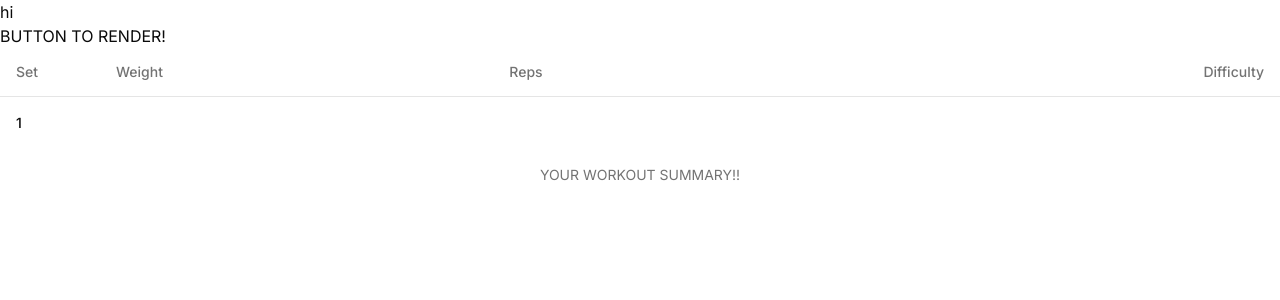
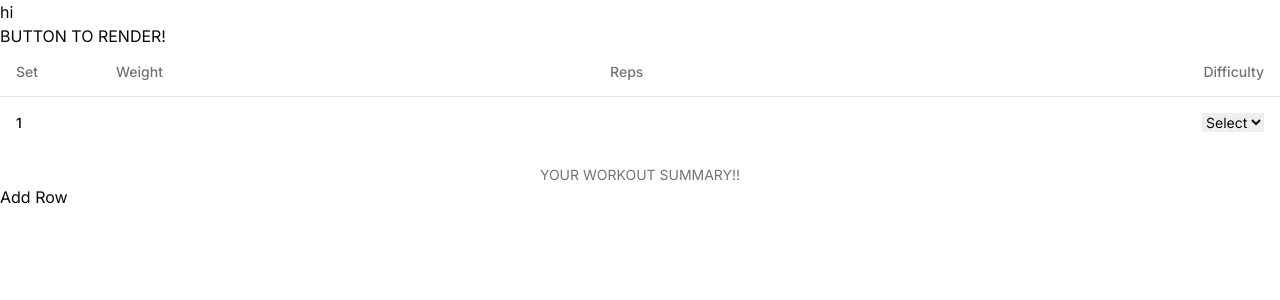
Before and after one commit to CesarAyalaCS2/LA_HACKS, a Next.js app: page / in a window 1280 px wide. Both pictures are taken after a click on the button "BUTTON TO RENDER!". Shown: the top 300 px of the page. Built offline with nearby package versions, Linux system fonts and the light colour scheme.

Commit message:
Table cells are elements and rows can be added

```diff
--- a/app/page.tsx
+++ b/app/page.tsx
@@ -1,15 +1,34 @@
 "use client";
-
 import { useState } from 'react';
 import { Table, TableBody, TableCaption, TableCell, TableHead, TableHeader, TableRow } from '@/components/ui/Table';
 
 export default function Home() {
   const [showTable, setShowTable] = useState(false);
-  const [weight, setWeight] = useState('');
-  const [reps, setReps] = useState('');
-  const [difficulty, setDifficulty] = useState('');
+  const [rows, setRows] = useState([{ weight: '', reps: '', difficulty: '' }]);
 
   const handleButtonClick = () => setShowTable(true);
+
+  const addRow = () => {
+    setRows([...rows, { weight: '', reps: '', difficulty: '' }]);
+  };
+
+  const handleWeightChange = (value, index) => {
+    const newRows = [...rows];
+    newRows[index].weight = value;
+    setRows(newRows);
+  };
+
+  const handleRepsChange = (value, index) => {
+    const newRows = [...rows];
+    newRows[index].reps = value;
+    setRows(newRows);
+  };
+
+  const handleDifficultyChange = (value, index) => {
+    const newRows = [...rows];
+    newRows[index].difficulty = value;
+    setRows(newRows);
+  };
 
   return (
     <main>
@@ -28,15 +47,28 @@ export default function Home() {
             </TableRow>
           </TableHeader>
           <TableBody>
-            <TableRow>
-              <TableCell className="font-medium">1</TableCell>
-              <TableCell><input type="text" value={weight} onChange={(e) => setWeight(e.target.value)} /></TableCell>
-              <TableCell><input type="text" value={reps} onChange={(e) => setReps(e.target.value)} /></TableCell>
-              <TableCell className="text-right"><input type="text" value={difficulty} onChange={(e) => setDifficulty(e.target.value)} /></TableCell>
-            </TableRow>
+            {rows.map((row, index) => (
+              <TableRow key={index}>
+                <TableCell className="font-medium">{index + 1}</TableCell>
+                <TableCell><input type="text" value={row.weight} onChange={(e) => handleWeightChange(e.target.value, index)} /></TableCell>
+                <TableCell><input type="text" value={row.reps} onChange={(e) => handleRepsChange(e.target.value, index)} /></TableCell>
+                <TableCell className="text-right">
+                  <select value={row.difficulty} onChange={(e) => handleDifficultyChange(e.target.value, index)}>
+                    <option value="">Select</option>
+                    <option value="1">1</option>
+                    <option value="2">2</option>
+                    <option value="3">3</option>
+                    <option value="4">4</option>
+                    <option value="5">5</option>
+                  </select>
+                </TableCell>
+              </TableRow>
+            ))}
           </TableBody>
         </Table>
       )}
+
+      <button onClick={addRow}>Add Row</button>
     </main>
   );
 }
```
